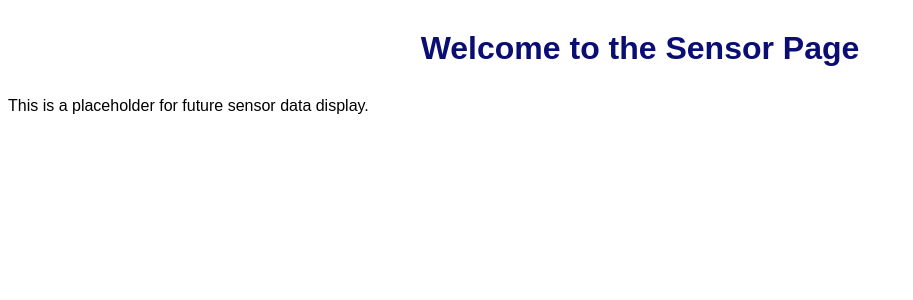
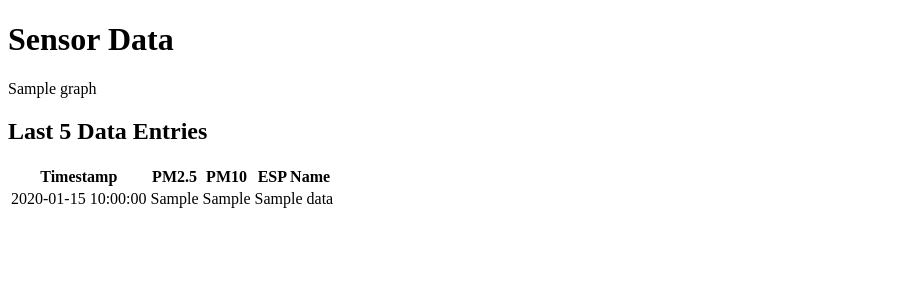
Before and after one commit to rassAV/iot_project, a FastAPI app: template server/templates/sensor.html in a window 1280 px wide. Shown: the top 300 px of the page, without its empty margins (0-913 px from the left). Run offline with FastAPI, Linux system fonts and the light colour scheme; the template is opened without the code that fills it: most values are stand-ins (such as "Sample title", 1, 10 or a date in 2020); some libraries are stand-ins or nearby versions.

Commit message:
Analitycs

```diff
--- a/server/main.py
+++ b/server/main.py
@@ -1,15 +1,16 @@
 from fastapi import Depends, FastAPI, HTTPException, Request, Form
 from fastapi.templating import Jinja2Templates
 from fastapi.staticfiles import StaticFiles
-from fastapi.responses import RedirectResponse
+from fastapi.responses import RedirectResponse, Response
 from sqlalchemy.orm import Session
 from database import SessionLocal, engine
-from datetime import timedelta
+from datetime import datetime, timedelta
 import hashlib
 import uuid
 import schemas
 import models
 import crud
+import plotly.graph_objects as go
 
 models.Base.metadata.create_all(bind=engine)
 
@@ -39,7 +40,7 @@ def verify_password_ho_hashed(plain_password: str, old_password: str) -> bool:
 
 @app.get("/")
 def greet(request: Request):
-    auth_token = request.cookies.get("auth_token")
+    auth_token = request.cookies.get("esp_name")
     if auth_token:
         return RedirectResponse(url="/sensor")
     return templates.TemplateResponse("index.html", {"request": request, "message": "Hello!!!"})
@@ -76,19 +77,8 @@ def login(
     if not client or not verify_password_ho_hashed(password, client.password):
         return templates.TemplateResponse("index.html", {"request": request, "message": "Invalid ESP name or password."})
     response = RedirectResponse(url="/sensor")
-    response.set_cookie(key="auth_token", value=uuid.uuid4().hex, httponly=True, max_age=60*60*24)
+    response.set_cookie(key="esp_name", value=esp_name, httponly=True, max_age=60*60*24)
     return response
-
-@app.get("/sensor")
-def sensor_page(request: Request):
-    auth_token = request.cookies.get("auth_token")
-    if auth_token == None:
-        return RedirectResponse(url="/")
-    return templates.TemplateResponse("sensor.html", {"request": request})
-
-@app.post("/sensor")
-def sensor_page(request: Request):
-    return templates.TemplateResponse("sensor.html", {"request": request})
 
 @app.get("/pm25/{esp_name}")
 def get_all_pm25(esp_name: str, db: Session = Depends(get_db)):
@@ -115,3 +105,66 @@ def submit_air(
     db: Session = Depends(get_db)
 ):
     return crud.create_data(db=db, data=measurement)
+
+@app.get("/sensor")
+def sensor_page(request: Request, db: Session = Depends(get_db)):
+    auth_token = request.cookies.get("esp_name")
+    if not auth_token:
+        return RedirectResponse(url="/")
+    client = db.query(models.Clients).filter(models.Clients.esp_name == auth_token).first()
+    if not client:
+        return RedirectResponse(url="/")
+
+    esp_name = client.esp_name
+
+    time_intervals = {
+        "All Time": (datetime.now() - timedelta(days=365*10), datetime.now()),  # 10 years
+        "Last Year": (datetime.now() - timedelta(days=365), datetime.now()),
+        "Last Month": (datetime.now() - timedelta(days=30), datetime.now())
+    }
+
+    selected_interval = request.query_params.get("interval", "All Time")
+    start_date, end_date = time_intervals[selected_interval]
+
+    # Получаем данные за выбранный интервал времени
+    interval_data = crud.get_data_for_period(db, esp_name, start_date, end_date)
+    interval_dates = [data.timestamp for data in interval_data]
+    interval_pm25 = [data.pm25 for data in interval_data]
+    interval_pm10 = [data.pm10 for data in interval_data]
+
+    # Получаем последние 5 строк данных в реальном времени
+    last_5_data = crud.get_last_n_data(db, esp_name, n=5)
+
+    # Создаем график
+    fig = go.Figure()
+    fig.add_trace(go.Scatter(x=interval_dates, y=interval_pm25, mode='lines', name='PM2.5', line=dict(color="black")))
+    fig.add_trace(go.Scatter(x=interval_dates, y=interval_pm10, mode='lines', name='PM10', line=dict(color="gray")))
+
+    # Добавляем горизонтальные линии на уровни значений датчика PM2.5
+    fig.add_shape(
+        dict(type="line", x0=min(interval_dates), y0=25, x1=max(interval_dates), y1=25, line=dict(color="yellow", width=5))
+    )
+    fig.add_shape(
+        dict(type="line", x0=min(interval_dates), y0=50, x1=max(interval_dates), y1=50, line=dict(color="red", width=5))
+    )
+
+    # Добавляем макет графика
+    fig.update_layout(title='Sensor Data', xaxis_title='Date', yaxis_title='Value')
+
+    # Преобразуем график в HTML и передаем его в шаблон
+    graph_html = fig.to_html(full_html=False, default_height=500, default_width=700)
+
+    return templates.TemplateResponse(
+        "sensor.html",
+        {
+            "request": request,
+            "graph": graph_html,
+            "last_5_data": last_5_data,
+            "time_intervals": time_intervals,
+            "selected_interval": selected_interval
+        }
+    )
+
+@app.post("/sensor")
+async def sensor_page(request: Request, interval: str = Form(...), db: Session = Depends(get_db)):
+    return RedirectResponse(url=f"/sensor?interval={interval}")
--- a/server/templates/sensor.html
+++ b/server/templates/sensor.html
@@ -2,10 +2,27 @@
 <html>
 <head>
     <title>Sensor Page</title>
-    <link rel="stylesheet" href="/static/css/styles.css">
+    <script src="https://cdn.plot.ly/plotly-latest.min.js"></script>
 </head>
 <body>
-    <h1>Welcome to the Sensor Page</h1>
-    <p>This is a placeholder for future sensor data display.</p>
+    <h1>Sensor Data</h1>
+    <div id="graph">{{ graph|safe }}</div>
+    <h2>Last 5 Data Entries</h2>
+    <table>
+        <tr>
+            <th>Timestamp</th>
+            <th>PM2.5</th>
+            <th>PM10</th>
+            <th>ESP Name</th>
+        </tr>
+        {% for data in last_5_data %}
+        <tr>
+            <td>{{ data.timestamp }}</td>
+            <td>{{ data.pm25 }}</td>
+            <td>{{ data.pm10 }}</td>
+            <td>{{ data.esp_name }}</td>
+        </tr>
+        {% endfor %}
+    </table>
 </body>
 </html>
```
Also changed, not shown: server/crud.py (+11 -0 lines).
